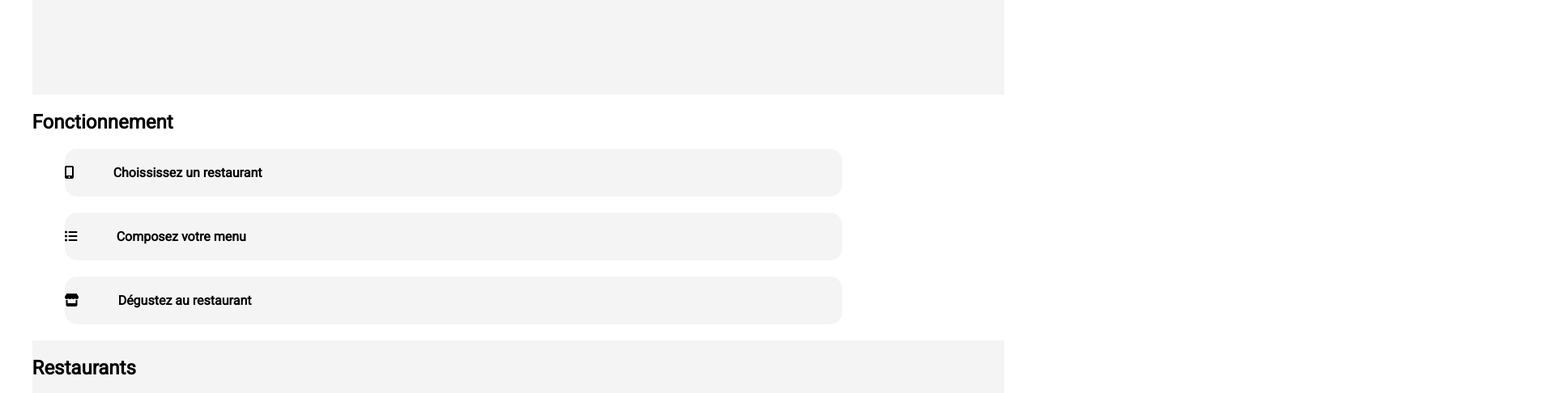
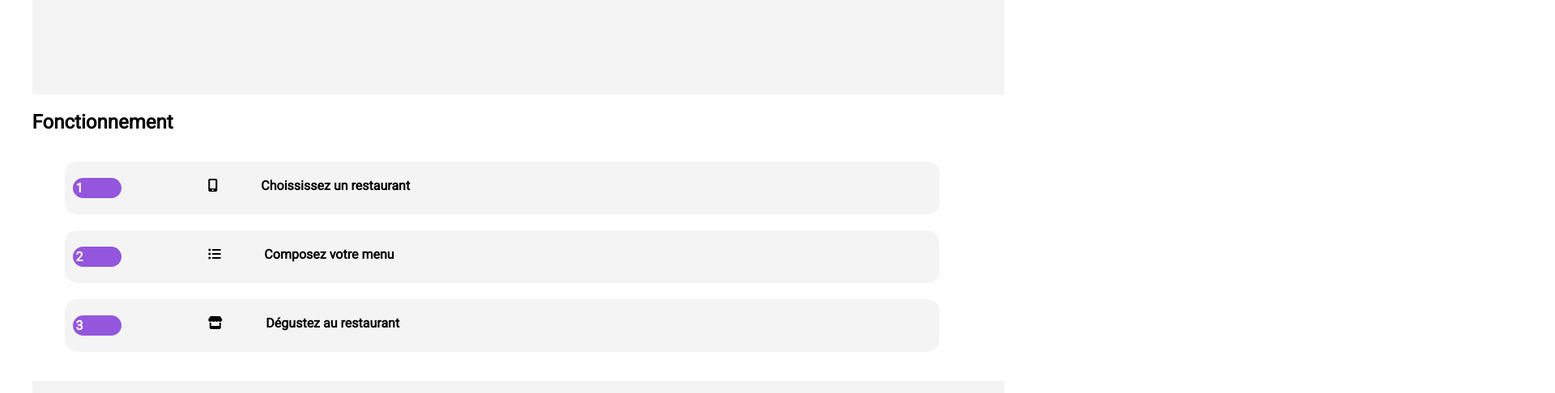
Before and after one commit to ahach/AlixHachellaf_3_01112021, a plain HTML site: page index.html in a window 1280 px wide. Shown: the part 331-817 px from the top of the page at 81% size, 1920 px wide, since content can reach past the window. Drawn offline with Linux system fonts and the light colour scheme; files whose address does not match are found by name; a web font is replaced by a local one.

Commit message:
with numbers and animation on the heart

```diff
--- a/CSS/style.scss
+++ b/CSS/style.scss
@@ -2,6 +2,7 @@ $colour-primary: #9356DC;
 $colour-secondary: linear-gradient(#FF79DA,#9356DC);
 $colour-tertiary: #99E2D0;
 $colour-hovbutton:#9356DC;
+$colour-hovheart:#FF79DA;
 $back-clr:rgba($color: #c3c7c1, $alpha: 0.2);
 $font_title:'Shrikhand', cursive;
 $font_body:'Roboto', sans-serif;
@@ -120,7 +121,7 @@ width: 90%; height: 50px; padding-bottom: 5%; margin-left:10%;}
     background-color: $back-clr; border: $border;
     border-top: solid 3px rgba($color: #c3c7c1, $alpha: 0.8);
     text-align: center;
-    padding-bottom: 10%;}
+    padding-bottom: 10%;
 
 .zone_recherche
 {
@@ -137,7 +138,7 @@ width: 90%; height: 50px; padding-bottom: 5%; margin-left:10%;}
     background-color:rgba($color: #c3c7c1, $alpha: .3);
 }
 .fas{margin-right:5%; margin-left: 15%;}
-}
+}}
 
 h3
 { font-weight: lighter;color:grey;
@@ -149,27 +150,26 @@ h3
 .fonctionnement
 {
     display: flex;
-    width: 80%;
+    width: 90%;
     height: 40%;
     flex-direction: column;
     margin-left:0%;
     margin-right: 20%;
-    display: inline-block;
     ul
     {
     list-style-type : none;
     margin-left:0%;
     width: 100%;
     position: relative;
-    justify-content: space-between;
+    justify-content: space-around;
 }
 }
     .fonctionnement li
     {
      @include border;
-    background-color: $back-clr;
+    background-color: $back-clr; float: left;width: 100%;
     border:$border;
-    border-radius: $border_rad; margin-bottom: 20px;padding-top: 20px; padding-bottom: 20px;
+    border-radius: $border_rad; margin-bottom: 20px; display: flex; flex-direction: row;
     &:hover {
         &>a .__hov {
             opacity:1;
@@ -177,15 +177,16 @@ h3
         }
     }
      .fonctionnement a {
-       @include fontoption; width: 100%;
-       position: relative;
-       padding-top: 20px;
-       padding-bottom: 20px;
-       padding-right: 20px;
+       @include fontoption; width: 100%; padding-left:10%; float: left;
+       position: relative; text-align: left;
+       padding-top: 20px;  padding-left:1%;
+       padding-bottom: 20px; width:100%;
        border:$border;
        border-radius: $border_rad;
        z-index:1;
-       .fas{margin-left: 0%; margin-right:5%;}
+       .fas{margin-left: 0%;
+        margin-right:5%;
+    }
     }
     .__hov{
         position: absolute; top: 0; border:$border; width: 100%;
@@ -201,6 +202,8 @@ h3
         z-index: -1;
         transition: all opacity 250ms;
     }
+    .fonctionnement .number{background-color: $colour-primary; border:$border; padding:3px; width: 5%;
+        border-radius:20px 20px 20px 20px; float: left; margin-right: 10%; color:white;}
 
 .restaurants {
     width: 100%;
@@ -232,15 +235,22 @@ h3
                 .far
                 {
                 float: right; color:grey;
-                background-color: none;
                 width: 10%; margin-top:5%;
-                transition: background-color 250ms;
-                    &:hover{background-color: $colour-hovbutton;}
-                }
+                  &:hover {
+                      .fill
+                        {
+                        transform:scaleY(1);}
+            }
             }
         }
-    }
-}
+        }
+        }
+        }
+.restaurant .far .fill{
+    background-color: $colour-hovheart;
+    transform:scaleY(0);
+    transition: transform 2000ms; }
+
     /* caracteritiques des elements pour les pages des menus*/
 
 .photo{height: 10%;
@@ -287,8 +297,8 @@ li .green_fill{background-color:$colour-tertiary; padding:20px; width: 100%; hei
 
 footer {
         background-color:#19252F;
-
-        ul {
+        img{color: white;}
+                ul {
             list-style-type : none;
         a {
             color:white; text-decoration: none; font-family: $font_body;
@@ -298,10 +308,6 @@ footer {
     }
 }
 }
-        .logo_footer img {
-            color:rgba($color: white, $alpha:1.0);
-        }
-
         .footer_important {
             font-weight: bold;
         }
--- a/index.html
+++ b/index.html
@@ -35,15 +35,15 @@
         <section class="fonctionnement">
     <h2>Fonctionnement</h2>
 <ul>
-  <li><a href=""><div class="__hov"></div><i class="fas fa-mobile-alt"></i>Choississez un restaurant</a></li>
-  <li><a href=""><div class="__hov"></div><i class="fas fa-list-ul"></i>Composez votre menu</a></li>
-  <li><a href=""><div class="__hov"></div><i class="fas fa-store"></i>Dégustez au restaurant</a></li>
+  <li><a href=""><div class ="number">1</div><div class="__hov"></div><i class="fas fa-mobile-alt"></i>Choississez un restaurant</a></li>
+  <li><a href=""><div class ="number">2</div><div class="__hov"></div><i class="fas fa-list-ul"></i>Composez votre menu</a></li>
+  <li><a href=""><div class ="number">3</div><div class="__hov"></div><i class="fas fa-store"></i>Dégustez au restaurant</a></li>
 </ul>
     </section>
     <section class="restaurants">
 <h2>Restaurants</h2>
 <ul>
-  <li><a href="page1_palettedugout.html"><img src="images\restaurants\palette_du_gout.jpg" alt="Palette du goût"><br/><span>La palette du goût <i class="far fa-heart"></i></span><p>Menilmontant</p></a></li>
+  <li><a href="page1_palettedugout.html"><img src="images\restaurants\palette_du_gout.jpg" alt="Palette du goût"><br/><span>La palette du goût<i class="far fa-heart"><div class="fill"></div></i></span><p>Menilmontant</p></a></li>
   <li><a href="page2_noteenchantee.html"><img src="images\restaurants\note_enchantée.jpg" alt="Note enchantée"><br/><span>La note enchantée <i class="far fa-heart"></i> </span><p>Charonne</p></a></li>
   <li><a href="page3_alafrancaise.html"><img src="images\restaurants\a_la_francaise.jpg" alt="A la Française"><br/><span>A la française <i class="far fa-heart"></i></span><p>Citée rouge</p></a></li>
   <li><a href="page4_delicesdessens.html"><img src="images\restaurants\delices_des_sens.jpg" alt="Le délice des sens"><br/><span>Le délice des sens <i class="far fa-heart"></i></span><p>Folie-Méricourt</p></a></li>
```
Also changed, not shown: CSS/style.css, 1 other file.
